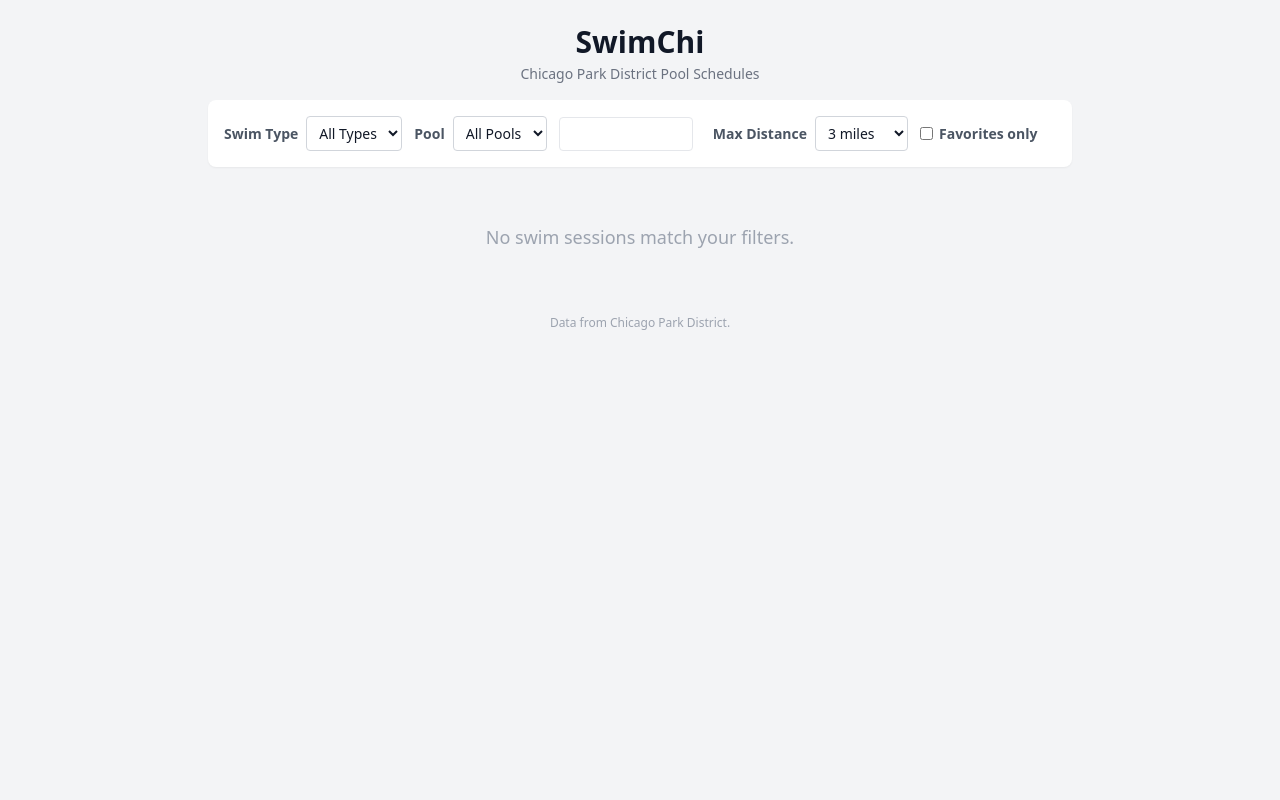
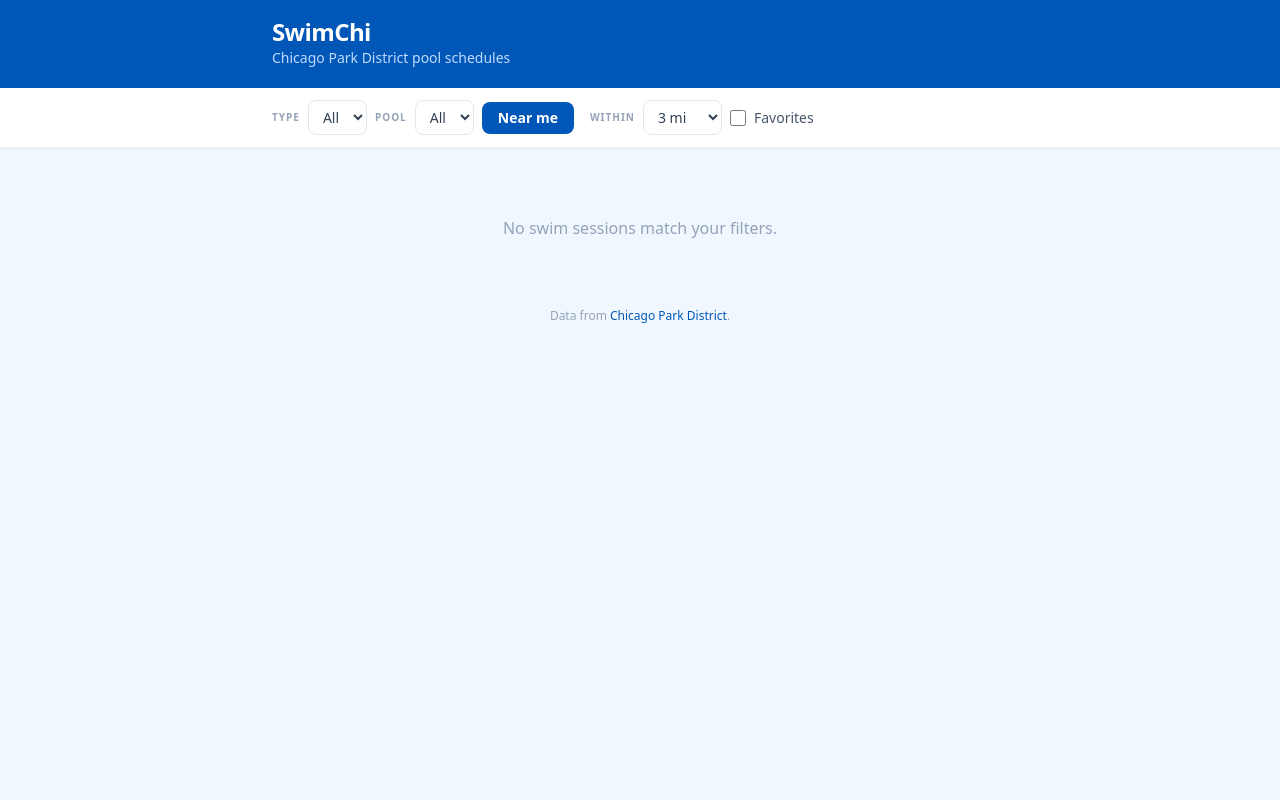
Before and after one commit to briandunn/swimchi, a Flask app: page / in a window 1280 px wide. Run offline with Flask 3, Linux system fonts and the light colour scheme; data that the repository does not hold is empty; some libraries are stand-ins or nearby versions.

Commit message:
style improvements

```diff
--- a/app/static/app.js
+++ b/app/static/app.js
@@ -2,12 +2,11 @@
 
 const DAYS = ['Monday', 'Tuesday', 'Wednesday', 'Thursday', 'Friday', 'Saturday', 'Sunday'];
 
-let appData = null;  // {facilities, slots, swim_types}
-let facilityMap = {};  // id → facility
+let appData = null;
+let facilityMap = {};
 let userLat = null;
 let userLon = null;
 
-// Cookie helpers
 function getCookie(name) {
   const m = document.cookie.match(new RegExp('(?:^|; )' + name + '=([^;]*)'));
   return m ? decodeURIComponent(m[1]) : null;
@@ -30,39 +29,32 @@
 
 function toggleFavorite(facilityId) {
   let favs = getFavorites();
-  if (favs.includes(facilityId)) {
-    favs = favs.filter(id => id !== facilityId);
-  } else {
-    favs.push(facilityId);
-  }
+  favs = favs.includes(facilityId) ? favs.filter(id => id !== facilityId) : [...favs, facilityId];
   setFavorites(favs);
   render();
 }
 
-// Save/load filter state
 function saveFilters() {
-  const state = {
+  setCookie('swimchi_filters', JSON.stringify({
     type: document.getElementById('filter-type').value,
     pool: document.getElementById('filter-pool').value,
     distance: document.getElementById('filter-distance').value,
     favorites: document.getElementById('filter-favorites').checked,
-  };
-  setCookie('swimchi_filters', JSON.stringify(state), 30);
+  }), 30);
 }
 
 function loadFilters() {
   const raw = getCookie('swimchi_filters');
   if (!raw) return;
   try {
-    const state = JSON.parse(raw);
-    if (state.type) document.getElementById('filter-type').value = state.type;
-    if (state.pool) document.getElementById('filter-pool').value = state.pool;
-    if (state.distance) document.getElementById('filter-distance').value = state.distance;
-    if (state.favorites) document.getElementById('filter-favorites').checked = true;
-  } catch (e) { /* ignore corrupt cookie */ }
+    const s = JSON.parse(raw);
+    if (s.type) document.getElementById('filter-type').value = s.type;
+    if (s.pool) document.getElementById('filter-pool').value = s.pool;
+    if (s.distance) document.getElementById('filter-distance').value = s.distance;
+    if (s.favorites) document.getElementById('filter-favorites').checked = true;
+  } catch (e) {}
 }
 
-// Haversine distance in miles
 function haversine(lat1, lon1, lat2, lon2) {
   const R = 3959;
   const dLat = (lat2 - lat1) * Math.PI / 180;
@@ -73,8 +65,8 @@
   return R * 2 * Math.atan2(Math.sqrt(a), Math.sqrt(1 - a));
 }
 
-function formatTime12(time24) {
-  const [h, m] = time24.split(':').map(Number);
+function formatTime12(t) {
+  const [h, m] = t.split(':').map(Number);
   const ampm = h >= 12 ? 'pm' : 'am';
   const h12 = h === 0 ? 12 : h > 12 ? h - 12 : h;
   return m === 0 ? `${h12}${ampm}` : `${h12}:${m.toString().padStart(2, '0')}${ampm}`;
@@ -84,12 +76,10 @@
   return `facility_id=${slot.facility_id}&day=${slot.day_of_week}&start=${encodeURIComponent(slot.start_time)}&type=${encodeURIComponent(slot.swim_type)}`;
 }
 
-// Local ISO date string (YYYY-MM-DD) using local time, not UTC
 function localIso(date) {
   return `${date.getFullYear()}-${String(date.getMonth() + 1).padStart(2, '0')}-${String(date.getDate()).padStart(2, '0')}`;
 }
 
-// Convert JS getDay() (0=Sun) to app day_of_week (0=Mon)
 function jsDayToAppDay(jsDay) {
   return (jsDay + 6) % 7;
 }
@@ -108,7 +98,6 @@
   const now = new Date();
   const nowMinutes = now.getHours() * 60 + now.getMinutes();
 
-  // Build next 7 calendar days starting today
   const upcomingDays = [];
   for (let i = 0; i < 7; i++) {
     const d = new Date(now);
@@ -141,7 +130,6 @@
         }
       }
 
-      // Exclude if outside this facility's schedule date range
       const fac = facilityMap[slot.facility_id];
       if (fac) {
         if (fac.schedule_date_start && isoDate < fac.schedule_date_start) return false;
@@ -153,9 +141,7 @@
 
     daySlots.sort((a, b) => {
       if (a.start_time !== b.start_time) return a.start_time.localeCompare(b.start_time);
-      const nameA = (facilityMap[a.facility_id] || {}).name || '';
-      const nameB = (facilityMap[b.facility_id] || {}).name || '';
-      return nameA.localeCompare(nameB);
+      return ((facilityMap[a.facility_id] || {}).name || '').localeCompare((facilityMap[b.facility_id] || {}).name || '');
     });
 
     if (daySlots.length === 0) continue;
@@ -164,40 +150,58 @@
     const dayLabel = isToday ? 'Today' : DAYS[dayOfWeek];
     const dateLabel = dayDate.toLocaleDateString('en-US', { month: 'short', day: 'numeric' });
 
+    const hdrColor = isToday ? 'text-orange-500' : 'text-[#0057b7]';
+    const hdrBorder = isToday ? 'border-orange-400' : 'border-[#0057b7]';
+
     html += `<div class="mb-6">
-      <h2 class="text-lg font-semibold text-brand border-b-2 border-brand pb-1 mb-2">
-        ${dayLabel} <span class="text-gray-400 font-normal text-base">— ${dateLabel}</span>
-      </h2>`;
+      <div class="flex items-baseline gap-2 border-b-2 ${hdrBorder} pb-2 mb-3">
+        <h2 class="text-sm font-bold uppercase tracking-widest ${hdrColor}">${dayLabel}</h2>
+        <span class="text-slate-400 text-sm">— ${dateLabel}</span>
+      </div>`;
 
     for (const slot of daySlots) {
       const fac = facilityMap[slot.facility_id] || {};
       const isFav = favorites.includes(slot.facility_id);
+      const [sh, sm] = slot.start_time.split(':').map(Number);
+      const slotMinutes = sh * 60 + sm;
+      const isElapsed = isToday && slotMinutes < nowMinutes;
 
-      const slotStartMinutes = parseInt(slot.start_time.split(':')[0]) * 60 + parseInt(slot.start_time.split(':')[1]);
-      const isElapsed = isToday && slotStartMinutes < nowMinutes;
+      const borderColor = isElapsed ? 'border-slate-200' : (isToday ? 'border-orange-400' : 'border-[#0057b7]');
+      const cardOpacity = isElapsed ? 'opacity-50' : '';
+      const timeStyle = isElapsed ? 'line-through text-slate-400' : 'text-slate-800';
+      const favColor = isFav ? 'text-amber-400' : 'text-slate-300';
 
       let distStr = '';
       if (userLat !== null && fac.lat && fac.lon) {
         const dist = haversine(userLat, userLon, fac.lat, fac.lon);
-        distStr = `<span class="text-xs text-gray-400 whitespace-nowrap">${dist.toFixed(1)} mi</span>`;
+        distStr = `<span class="text-xs text-slate-400 whitespace-nowrap">${dist.toFixed(1)} mi</span>`;
       }
 
       const params = calendarParams(slot);
-      const favColor = isFav ? 'text-amber-400' : 'text-gray-300';
-      const elapsedClass = isElapsed ? 'opacity-40' : '';
 
       html += `
-        <div class="bg-white rounded-lg px-3 py-2.5 mb-1.5 shadow-sm flex flex-wrap sm:flex-nowrap justify-between items-start sm:items-center gap-2 ${elapsedClass}">
-          <div class="flex items-center gap-2 flex-wrap min-w-0">
-            <span class="font-semibold text-sm whitespace-nowrap w-28">${formatTime12(slot.start_time)}–${formatTime12(slot.end_time)}</span>
-            <a class="text-sm text-gray-700 hover:underline hover:text-brand min-w-0" href="https://www.chicagoparkdistrict.com/parks-facilities/${fac.slug}" target="_blank">${fac.name || 'Unknown'}</a>
+        <div class="bg-white rounded-xl border-l-4 ${borderColor} px-3 py-2.5 mb-2 shadow-sm ${cardOpacity}">
+          <div class="flex items-center justify-between mb-1">
+            <span class="font-mono font-semibold text-sm ${timeStyle}">${formatTime12(slot.start_time)} – ${formatTime12(slot.end_time)}</span>
+            <button class="fav-btn text-lg leading-none cursor-pointer bg-transparent border-0 p-0 ml-3 ${favColor}"
+                    data-fid="${slot.facility_id}"
+                    title="${isFav ? 'Remove from favorites' : 'Add to favorites'}">${isFav ? '★' : '☆'}</button>
+          </div>
+          <div class="flex flex-wrap items-center gap-x-2 gap-y-1">
+            <a class="text-sm font-medium text-slate-700 hover:text-[#0057b7] hover:underline"
+               href="https://www.chicagoparkdistrict.com/parks-facilities/${fac.slug}"
+               target="_blank">${fac.name || 'Unknown'}</a>
+            <span class="text-xs bg-blue-50 text-[#0057b7] px-2 py-0.5 rounded-full whitespace-nowrap">${slot.swim_type}</span>
             ${distStr}
-            <span class="text-xs bg-blue-50 text-brand px-2 py-0.5 rounded-full whitespace-nowrap">${slot.swim_type}</span>
-            <button class="fav-btn text-xl leading-none cursor-pointer bg-transparent border-0 p-0 ${favColor}" data-fid="${slot.facility_id}" title="${isFav ? 'Remove from favorites' : 'Add to favorites'}">${isFav ? '★' : '☆'}</button>
-          </div>
-          <div class="flex gap-1.5 shrink-0 self-end sm:self-auto">
-            <a href="/api/calendar/ics?${params}" class="text-xs text-brand border border-brand px-1.5 py-0.5 rounded whitespace-nowrap hover:bg-brand hover:text-white transition-colors" title="Download .ics">iCal</a>
-            <a href="#" class="gcal-link text-xs text-brand border border-brand px-1.5 py-0.5 rounded whitespace-nowrap hover:bg-brand hover:text-white transition-colors" data-params="${params}" title="Add to Google Calendar">GCal</a>
+            <div class="ml-auto flex gap-1.5">
+              <a href="/api/calendar/ics?${params}"
+                 class="text-xs text-slate-400 border border-slate-200 px-2 py-0.5 rounded hover:text-[#0057b7] hover:border-[#0057b7] transition-colors whitespace-nowrap"
+                 title="Download .ics">iCal</a>
+              <a href="#"
+                 class="gcal-link text-xs text-slate-400 border border-slate-200 px-2 py-0.5 rounded hover:text-[#0057b7] hover:border-[#0057b7] transition-colors whitespace-nowrap"
+                 data-params="${params}"
+                 title="Add to Google Calendar">GCal</a>
+            </div>
           </div>
         </div>`;
     }
@@ -205,7 +209,7 @@
   }
 
   if (totalShown === 0) {
-    container.innerHTML = '<p class="text-center text-gray-400 py-8 text-lg">No swim sessions match your filters.</p>';
+    container.innerHTML = '<p class="text-center text-slate-400 py-12">No swim sessions match your filters.</p>';
     return;
   }
 
@@ -230,14 +234,12 @@
     resp = await fetch('/api/data');
   } catch (e) {
     document.getElementById('schedule').innerHTML =
-      '<p class="text-center text-gray-400 py-8 text-lg">You\'re offline. Cached schedules may be shown once the page reloads with cached data.</p>';
+      '<p class="text-center text-slate-400 py-12">You\'re offline. Check back when connected.</p>';
     return;
   }
   appData = await resp.json();
 
-  for (const fac of appData.facilities) {
-    facilityMap[fac.id] = fac;
-  }
+  for (const fac of appData.facilities) facilityMap[fac.id] = fac;
 
   const typeSelect = document.getElementById('filter-type');
   for (const t of appData.swim_types) {
@@ -264,17 +266,20 @@
 
   document.getElementById('btn-locate').addEventListener('click', () => {
     const status = document.getElementById('location-status');
-    status.textContent = 'Locating...';
+    status.textContent = 'Locating…';
+    status.className = 'text-xs text-slate-400';
     navigator.geolocation.getCurrentPosition(
       (pos) => {
         userLat = pos.coords.latitude;
         userLon = pos.coords.longitude;
-        status.textContent = 'Location set';
+        status.textContent = '✓ Set';
+        status.className = 'text-xs text-green-600 font-medium';
         document.getElementById('distance-row').hidden = false;
         render();
       },
       () => {
-        status.textContent = 'Location denied';
+        status.textContent = 'Denied';
+        status.className = 'text-xs text-red-500';
       }
     );
   });
--- a/app/templates/index.html
+++ b/app/templates/index.html
@@ -3,64 +3,74 @@
 <head>
   <meta charset="utf-8">
   <meta name="viewport" content="width=device-width, initial-scale=1">
-  <title>SwimChi - Chicago Pool Schedules</title>
+  <title>SwimChi — Chicago Pool Schedules</title>
   <link rel="icon" type="image/x-icon" href="{{ url_for('static', filename='favicon.ico') }}">
   <link rel="icon" type="image/png" sizes="32x32" href="{{ url_for('static', filename='favicon-32x32.png') }}">
   <link rel="icon" type="image/png" sizes="16x16" href="{{ url_for('static', filename='favicon-16x16.png') }}">
   <link rel="apple-touch-icon" sizes="180x180" href="{{ url_for('static', filename='apple-touch-icon.png') }}">
   <link rel="manifest" href="{{ url_for('static', filename='site.webmanifest') }}">
   <meta name="theme-color" content="#0057b7">
-  <script>
-    tailwind = { config: { theme: { extend: { colors: { brand: '#0057b7', 'brand-dark': '#004494' } } } } }
-  </script>
   <script src="https://cdn.tailwindcss.com"></script>
 </head>
-<body class="bg-gray-100 text-gray-900 max-w-4xl mx-auto px-4 leading-normal">
+<body class="bg-[#f0f7ff] text-slate-900 min-h-screen">
 
-  <header class="text-center py-6 pb-4">
-    <h1 class="text-3xl font-bold text-brand">SwimChi</h1>
-    <p class="text-gray-500 text-sm mt-1">Chicago Park District Pool Schedules</p>
+  <header class="bg-[#0057b7]">
+    <div class="max-w-3xl mx-auto px-4 py-5">
+      <h1 class="text-2xl font-black tracking-tight text-white leading-none">SwimChi</h1>
+      <p class="text-blue-200 text-sm mt-1">Chicago Park District pool schedules</p>
+    </div>
   </header>
 
-  <div id="filters" class="bg-white rounded-lg p-4 mb-6 shadow-sm flex flex-col sm:flex-row sm:flex-wrap gap-3 sm:items-center">
+  <div class="sticky top-0 z-20 bg-white shadow-sm border-b border-slate-100">
+    <div id="filters" class="max-w-3xl mx-auto px-4 py-3 flex flex-col sm:flex-row sm:flex-wrap gap-2 sm:items-center">
+
       <div class="flex items-center gap-2 w-full sm:w-auto">
-      <label for="filter-type" class="text-sm font-semibold text-gray-600 whitespace-nowrap">Swim Type</label>
-      <select id="filter-type" class="flex-1 min-w-0 text-sm border border-gray-300 rounded px-2 py-1.5 bg-white">
-        <option value="">All Types</option>
+        <label for="filter-type" class="text-[10px] font-bold text-slate-400 uppercase tracking-widest whitespace-nowrap">Type</label>
+        <select id="filter-type" class="flex-1 min-w-0 text-sm border border-slate-200 rounded-lg px-2.5 py-1.5 bg-white text-slate-700 focus:outline-none focus:ring-2 focus:ring-[#0057b7] focus:border-transparent">
+          <option value="">All</option>
         </select>
       </div>
+
       <div class="flex items-center gap-2 w-full sm:w-auto">
-      <label for="filter-pool" class="text-sm font-semibold text-gray-600 whitespace-nowrap">Pool</label>
-      <select id="filter-pool" class="flex-1 min-w-0 text-sm border border-gray-300 rounded px-2 py-1.5 bg-white">
-        <option value="">All Pools</option>
+        <label for="filter-pool" class="text-[10px] font-bold text-slate-400 uppercase tracking-widest whitespace-nowrap">Pool</label>
+        <select id="filter-pool" class="flex-1 min-w-0 text-sm border border-slate-200 rounded-lg px-2.5 py-1.5 bg-white text-slate-700 focus:outline-none focus:ring-2 focus:ring-[#0057b7] focus:border-transparent">
+          <option value="">All</option>
         </select>
       </div>
-    <div class="flex items-center gap-2 w-full sm:w-auto">
-      <button id="btn-locate" type="button" class="px-3 py-1.5 text-sm bg-brand text-white border border-brand rounded cursor-pointer hover:bg-brand-dark transition-colors">Use My Location</button>
-      <span id="location-status" class="text-xs text-gray-500"></span>
-    </div>
-    <div class="flex items-center gap-2 w-full sm:w-auto" id="distance-row" hidden>
-      <label for="filter-distance" class="text-sm font-semibold text-gray-600 whitespace-nowrap">Max Distance</label>
-      <select id="filter-distance" class="flex-1 min-w-0 text-sm border border-gray-300 rounded px-2 py-1.5 bg-white">
+
+      <div class="flex items-center gap-2 flex-wrap w-full sm:w-auto">
+        <button id="btn-locate" type="button"
+                class="px-4 py-1.5 text-sm font-semibold bg-[#0057b7] text-white rounded-lg cursor-pointer hover:bg-[#003d8a] active:scale-[0.97] transition-all whitespace-nowrap">
+          Near me
+        </button>
+        <span id="location-status" class="text-xs text-slate-400"></span>
+        <div id="distance-row" hidden class="flex items-center gap-2">
+          <label for="filter-distance" class="text-[10px] font-bold text-slate-400 uppercase tracking-widest whitespace-nowrap">Within</label>
+          <select id="filter-distance" class="min-w-0 text-sm border border-slate-200 rounded-lg px-2.5 py-1.5 bg-white text-slate-700 focus:outline-none focus:ring-2 focus:ring-[#0057b7] focus:border-transparent">
             <option value="">Any</option>
-        <option value="1">1 mile</option>
-        <option value="2">2 miles</option>
-        <option value="3" selected>3 miles</option>
-        <option value="5">5 miles</option>
-        <option value="10">10 miles</option>
+            <option value="1">1 mi</option>
+            <option value="2">2 mi</option>
+            <option value="3" selected>3 mi</option>
+            <option value="5">5 mi</option>
+            <option value="10">10 mi</option>
           </select>
-    </div>
-    <div class="flex items-center gap-2 w-full sm:w-auto">
-      <label class="flex items-center gap-1.5 text-sm font-semibold text-gray-600 cursor-pointer select-none">
-        <input type="checkbox" id="filter-favorites"> Favorites only
-      </label>
         </div>
       </div>
 
+      <label class="flex items-center gap-2 cursor-pointer select-none w-full sm:w-auto">
+        <input type="checkbox" id="filter-favorites" class="w-4 h-4 rounded accent-[#0057b7]">
+        <span class="text-sm text-slate-600 font-medium">Favorites</span>
+      </label>
+
+    </div>
+  </div>
+
+  <main class="max-w-3xl mx-auto px-4 py-5">
     <div id="schedule"></div>
+  </main>
 
-  <footer class="text-center py-8 text-gray-400 text-xs">
-    <p>Data from <a href="https://www.chicagoparkdistrict.com" target="_blank" class="text-brand hover:underline">Chicago Park District</a>.</p>
+  <footer class="max-w-3xl mx-auto px-4 pb-8 text-center">
+    <p class="text-slate-400 text-xs">Data from <a href="https://www.chicagoparkdistrict.com" target="_blank" class="text-[#0057b7] hover:underline">Chicago Park District</a>.</p>
   </footer>
 
   <script src="{{ url_for('static', filename='app.js') }}"></script>
```
Lines whose indentation alone changed are shown as unchanged.
